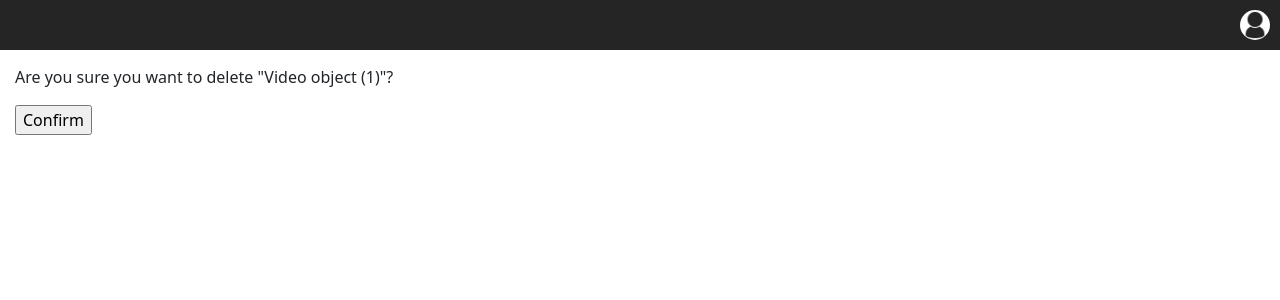
After one commit to Igorek12312/video_service, a Django app: page /video/delete/1 in a window 1280 px wide. The commit adds this page. Shown: the top 300 px of the page. Run offline with Django 3.2, Linux system fonts and the light colour scheme; a user stored in the database is signed in; tables that the repository leaves empty hold one stand-in row (values such as "Sample post").

Commit message:
Add "video_delete" func

```diff
--- a/video/templates/video_channel.html
+++ b/video/templates/video_channel.html
@@ -19,6 +19,9 @@
                 <h6>{{ video.author }}</h6>
             </a>
             {{ video.created_at }}
+            {% if user == video.author %}
+            <a href="{% url 'video_delete' video.id %}">Delete</a>
+            {% endif %}
         </div>
     {% endfor %}
 
--- /dev/null
+++ b/video/templates/video_confirm_delete.html
@@ -0,0 +1,8 @@
+{% extends 'base.html' %}
+
+{% block content %}
+<form method="post">{% csrf_token %}
+    <p>Are you sure you want to delete "{{ object }}"?</p>
+    <input type="submit" value="Confirm">
+</form>
+{% endblock %}
--- a/video/urls.py
+++ b/video/urls.py
@@ -1,9 +1,10 @@
 from django.urls import path
-from .views import VideoDetailView, VideoListView, VideoChannelListView, VideoCreateView
+from .views import VideoDetailView, VideoListView, VideoChannelListView, VideoCreateView, VideoDeleteView
 
 urlpatterns = [
     path('<str:username>', VideoChannelListView.as_view(), name='video_channel'),
     path('video/<int:pk>', VideoDetailView.as_view(), name='video_detail'),
+    path('video/delete/<int:pk>', VideoDeleteView.as_view(), name='video_delete'),
     path('add_video/', VideoCreateView.as_view(), name='add_video'),
     path('', VideoListView.as_view(), name='main_page'),
 ]
--- a/video/views.py
+++ b/video/views.py
@@ -1,7 +1,8 @@
 from django.shortcuts import render
-from django.views.generic import ListView, CreateView, DeleteView, DetailView
+from django.views.generic import ListView, CreateView, DeleteView, DetailView, UpdateView
 from django.contrib.auth.models import User
 from django.http import Http404, HttpResponseRedirect
+from django.urls import reverse
 from .models import Video
 from .forms import VideoCreateForm
 
@@ -15,6 +16,7 @@ class VideoListView(ListView):
     model = Video
     paginate_by = 20
     template_name = 'video_channel.html'
+    ordering = '-created_at'
 
 
 class VideoChannelListView(ListView):
@@ -30,7 +32,7 @@ class VideoChannelListView(ListView):
         context['author'] = self.author
         return context
 
-# сделать проверку авторизации
+
 class VideoCreateView(CreateView):
     template_name = 'add_video.html'
     model = Video
@@ -40,8 +42,22 @@ class VideoCreateView(CreateView):
         obj = form.save(commit=False)
         obj.author = self.request.user
         obj.save()
-        return HttpResponseRedirect('/')  # сделать перенаправление на канал пользователя
+        return HttpResponseRedirect(f'/{self.request.user}')
 
 
 class VideoDeleteView(DeleteView):
+    model = Video
+    template_name = "video_confirm_delete.html"
+
+    def get_object(self, queryset=None):
+        obj = super(VideoDeleteView, self).get_object()
+        if not obj.author == self.request.user:
+            raise Http404
+        return obj
+
+    def get_success_url(self):
+        return reverse('video_channel', kwargs={'username': self.request.user})
+
+
+class VideoUpdateView(UpdateView):
     pass
```
